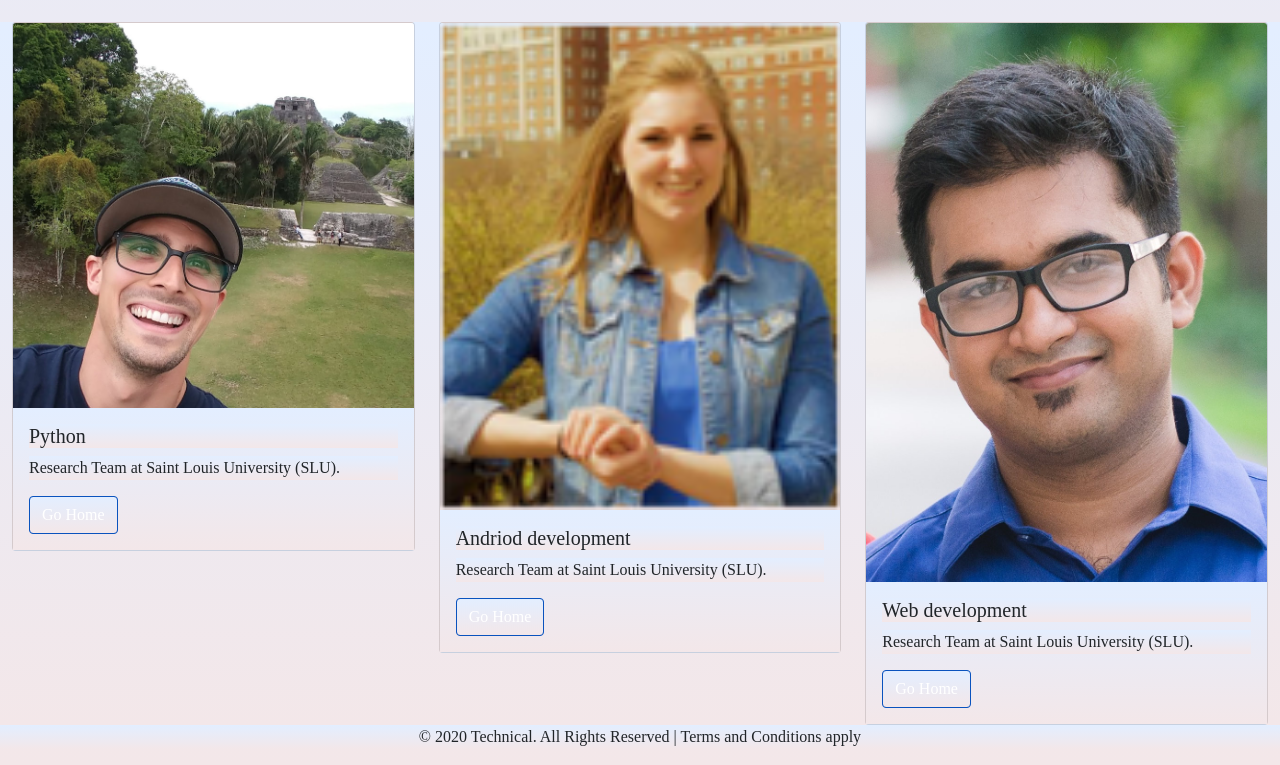
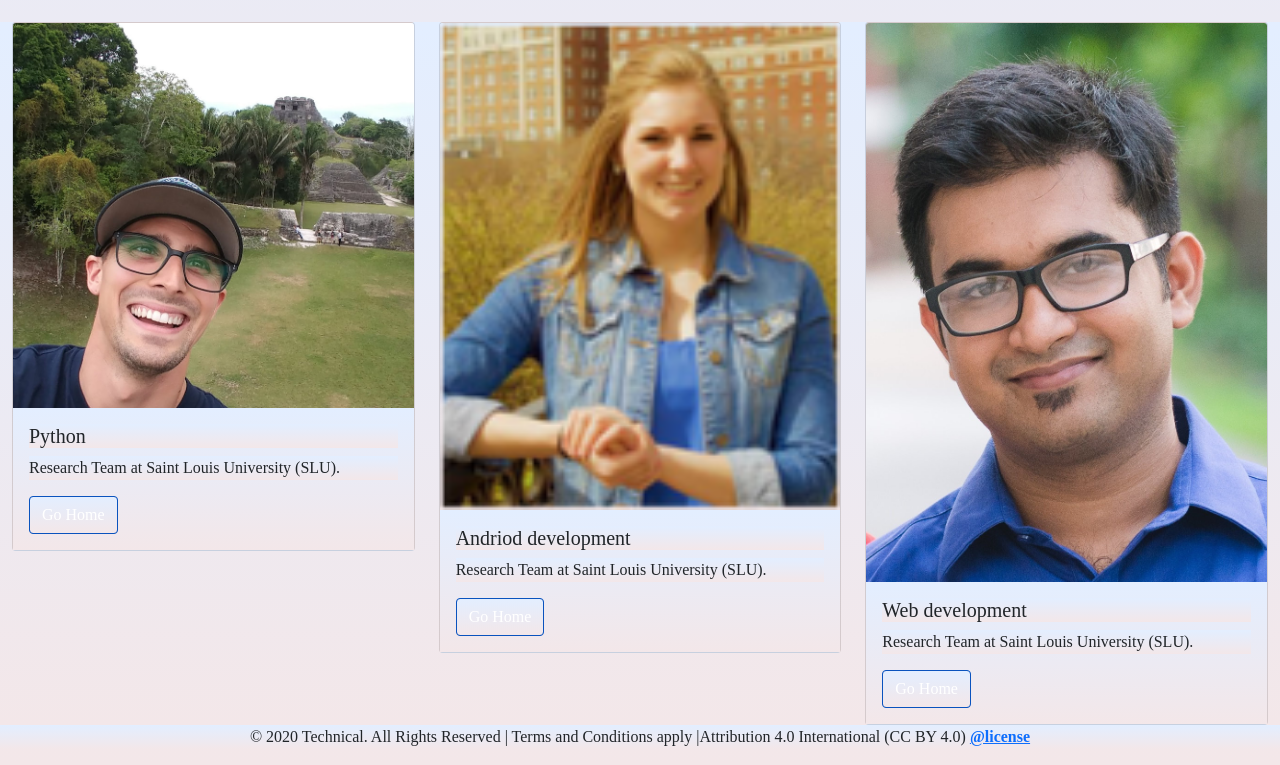
Before and after one commit to manojv17/HW3, a React (Create React App) app: page /team in a window 1280 px wide. Shown: the part 908-1673 px from the top of the page. Built offline with nearby package versions, Linux system fonts and the light colour scheme.

Commit message:
Update Footer.js

```diff
--- a/src/Footer.js
+++ b/src/Footer.js
@@ -4,7 +4,7 @@ const Footer = () => {
   return (
     <>
       <footer className="bg-light"></footer>
-      <p className="text-center" style={{backgroundColor: 'burlywood'}}> © 2020 Technical. All Rights Reserved | Terms and Conditions apply</p>
+<p className="text-center" style={{backgroundColor: 'burlywood'}}> © 2020 Technical. All Rights Reserved | Terms and Conditions apply |Attribution 4.0 International (CC BY 4.0) <b><a href="https://creativecommons.org/licenses/by/4.0/legalcode" >@license</a></b></p>
     </>
   );
 };
```
